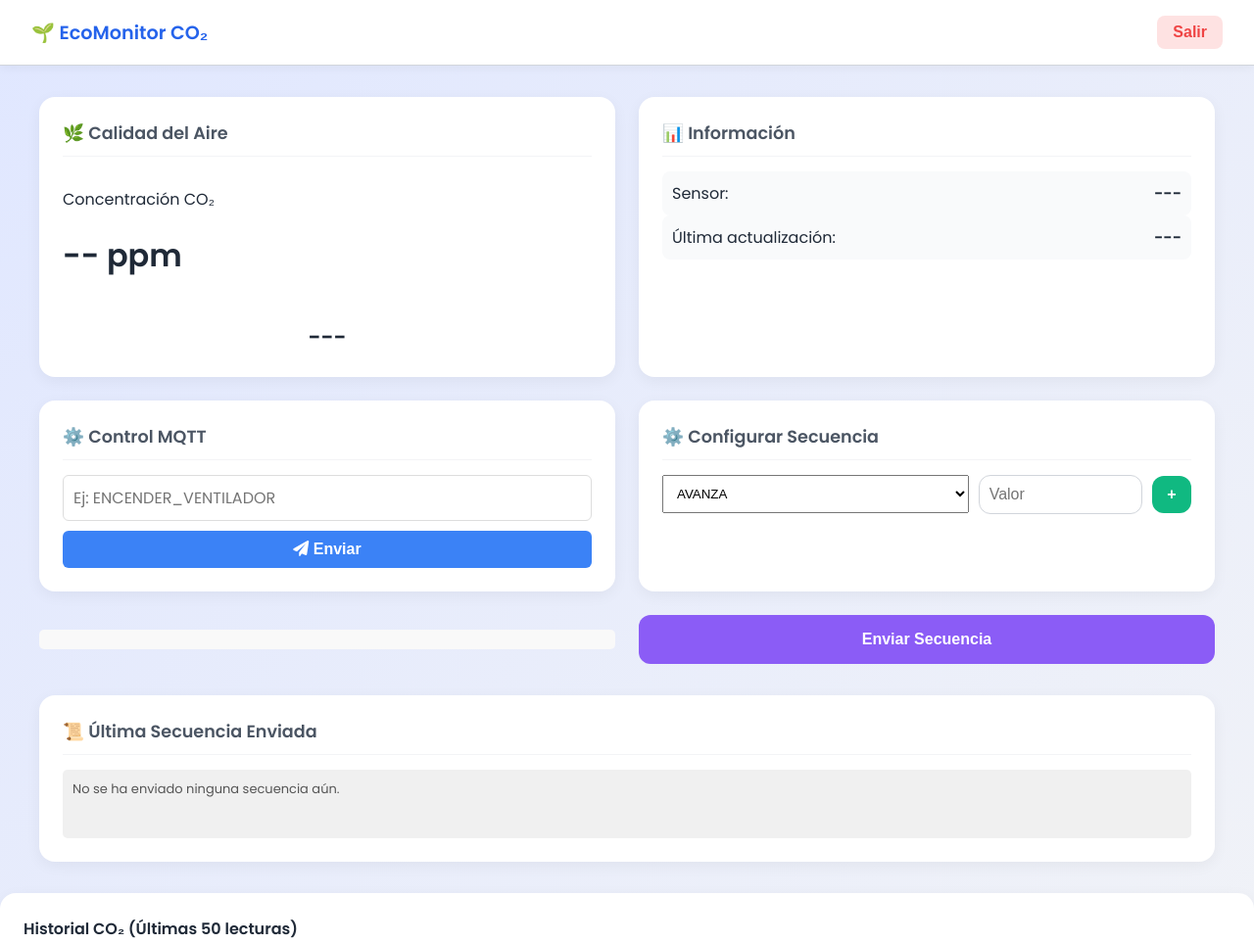
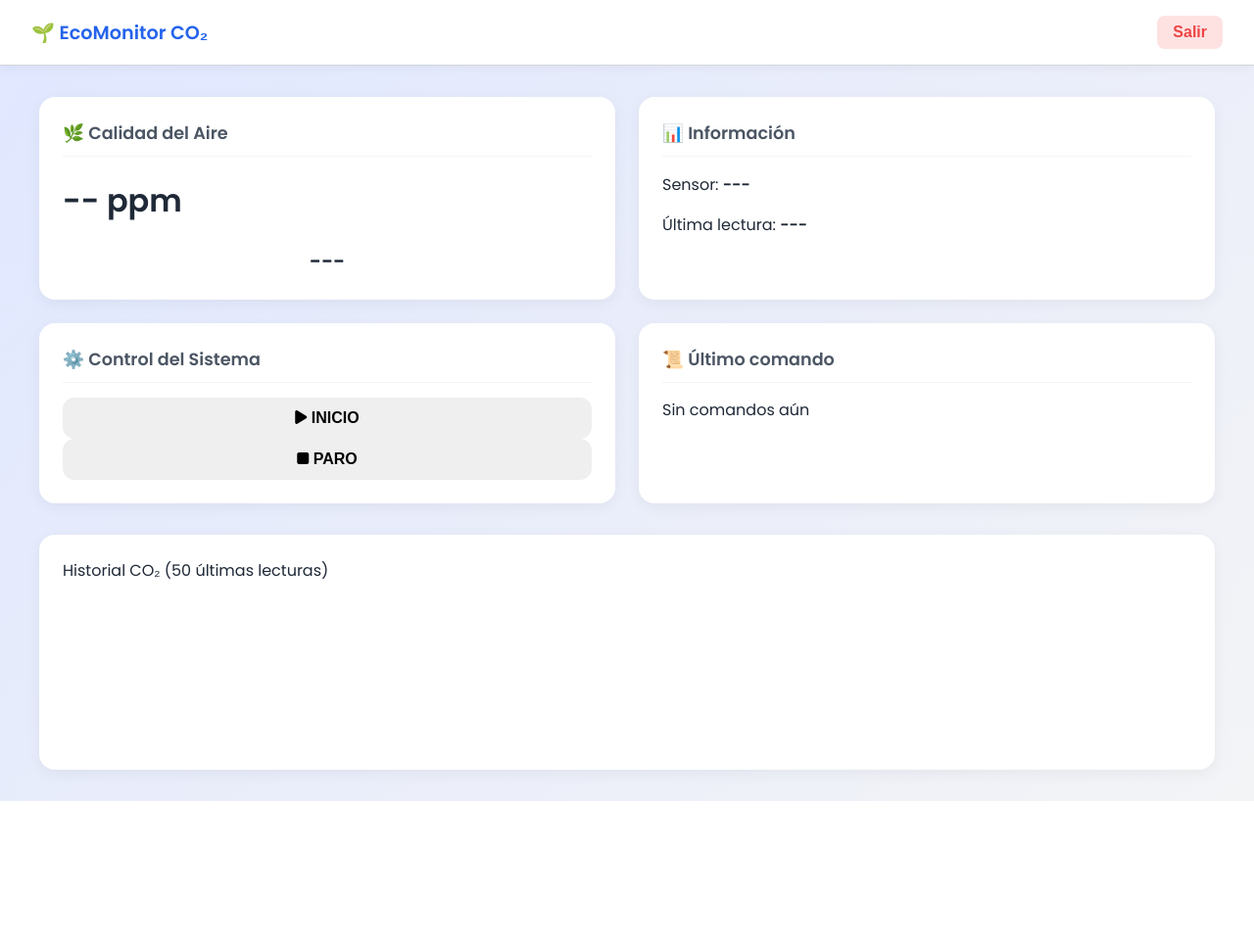
Before and after one commit to Misifus13/sensorCO2, a website: page public/dashboard.html in a window 1280 px wide. Shown: the top 964 px of the page at 98% size. After the commit the page ends 818 px from the top, so only its background shows below. Drawn offline with nearby package versions, Linux system fonts and the light colour scheme; no server answers.

Commit message:
Update dashboard.html

```diff
--- a/public/dashboard.html
+++ b/public/dashboard.html
@@ -3,13 +3,16 @@
 <head>
     <meta charset="UTF-8">
     <meta name="viewport" content="width=device-width, initial-scale=1.0">
-    <title>Panel de Control - EcoMonitor CO₂</title>
+    <title>EcoMonitor CO₂</title>
+
     <link href="https://fonts.googleapis.com/css2?family=Poppins:wght@300;400;600&display=swap" rel="stylesheet">
     <link rel="stylesheet" href="https://cdnjs.cloudflare.com/ajax/libs/font-awesome/6.0.0/css/all.min.css">
+    <link rel="stylesheet" href="style.css">
+
     <script src="https://cdn.jsdelivr.net/npm/chart.js"></script>
     <script src="https://cdn.jsdelivr.net/npm/@supabase/supabase-js@2"></script>
-    <link rel="stylesheet" href="style.css">
 </head>
+
 <body class="dashboard-body">
 
 <nav class="navbar">
@@ -18,100 +21,57 @@
 </nav>
 
 <div class="dashboard-container">
+
     <div class="main-grid">
+
+        <!-- CO2 -->
         <div class="panel-card">
             <div class="panel-header"><h3>🌿 Calidad del Aire</h3></div>
-            <div class="reading-item">
-                <div>
-                    <p>Concentración CO₂</p>
-                    <h1 id="currentCO2">-- ppm</h1>
-                </div>
-            </div>
-            <div style="text-align:center; margin-top:20px;">
-                <span id="estadoAire" style="font-size:1.4rem; font-weight:bold;">---</span>
+
+            <h1 id="currentCO2">-- ppm</h1>
+
+            <div style="text-align:center; margin-top:10px;">
+                <span id="estadoAire" style="font-size:1.3rem; font-weight:bold;">---</span>
             </div>
         </div>
 
+        <!-- INFO -->
         <div class="panel-card">
             <div class="panel-header"><h3>📊 Información</h3></div>
-            <div class="setting-item">
-                <span>Sensor:</span> <b id="sensorID">---</b>
-            </div>
-            <div class="setting-item">
-                <span>Última actualización:</span> <b id="ultimaLectura">---</b>
-            </div>
+
+            <p>Sensor: <b id="sensorID">---</b></p>
+            <p>Última lectura: <b id="ultimaLectura">---</b></p>
         </div>
 
+        <!-- CONTROL NUEVO -->
         <div class="panel-card">
-            <div class="panel-header"><h3>⚙️ Control MQTT</h3></div>
-            <div style="display:flex; flex-direction:column; gap:10px; margin-top:10px;">
-                <input type="text" id="inputComando" placeholder="Ej: ENCENDER_VENTILADOR"
-                       style="padding:10px; border:1px solid #ddd; border-radius:6px; font-family:inherit;">
-                <button onclick="enviarComando()"
-                        style="padding:10px; background:#3b82f6; color:white; border:none; border-radius:6px; cursor:pointer; font-weight:600;">
-                    <i class="fas fa-paper-plane"></i> Enviar
+            <div class="panel-header"><h3>⚙️ Control del Sistema</h3></div>
+
+            <div class="control-buttons">
+                <button class="btn-inicio" onclick="enviarEstado('INICIO')">
+                    <i class="fas fa-play"></i> INICIO
+                </button>
+
+                <button class="btn-paro" onclick="enviarEstado('STOP')">
+                    <i class="fas fa-stop"></i> PARO
                 </button>
             </div>
         </div>
 
-
-
+        <!-- HISTORIAL -->
         <div class="panel-card">
-            <div class="panel-header"><h3>⚙️ Configurar Secuencia</h3></div>
-
-<div style="display:flex; gap:10px; align-items: center; margin-top:10px;">
-    <select id="selectAccion" style="flex:2; padding:10px;">
-        <option value="AVANZA">AVANZA</option>
-        <option value="RETROCEDE">RETROCEDE</option>
-        <option value="GIRA">GIRA</option>
-    </select>
-
-    <input type="number" id="inputValor" placeholder="Valor"
-           style="flex:1; padding:10px; font-size:16px;">
-
-    <button onclick="agregarAlista()"
-            style="width:40px; padding:10px; background:#10b981; color:white; border:none; cursor:pointer; font-weight:bold;">
-        +
-    </button>
-</div>
-            </div>
-
-            <ul id="listaSecuencia" style="margin:15px 0; background:#f9f9f9; padding:10px; border-radius:5px; list-style:none;"></ul>
-
-            <button onclick="guardarYEnviar()" style="width:100%; padding:10px; background:#8b5cf6; color:white; border:none; cursor:pointer;">
-                Enviar Secuencia
-            </button>
+            <div class="panel-header"><h3>📜 Último comando</h3></div>
+            <div id="historialEnvios">Sin comandos aún</div>
         </div>
-
-
-
-
-        <div class="panel-card">
-            <div class="panel-header"><h3>📜 Última Secuencia Enviada</h3></div>
-            <div id="historialEnvios" style="margin-top:10px; font-size:13px; color:#555; background:#f0f0f0; padding:10px; border-radius:5px; min-height:50px;">
-                No se ha enviado ninguna secuencia aún.
-            </div>
-        </div>
-
-
-
-
-
-
-
-
-
-
-
 
     </div>
 
+    <!-- GRAFICA -->
     <div class="chart-container">
-        <div style="margin-bottom:15px; font-weight:600;">Historial CO₂ (Últimas 50 lecturas)</div>
-        <div style="height:350px;">
-            <canvas id="grafica"></canvas>
-        </div>
+        <div style="margin-bottom:10px;">Historial CO₂ (50 últimas lecturas)</div>
+        <canvas id="grafica"></canvas>
     </div>
+
 </div>
 
 <script src="dashboard.js"></script>
```
